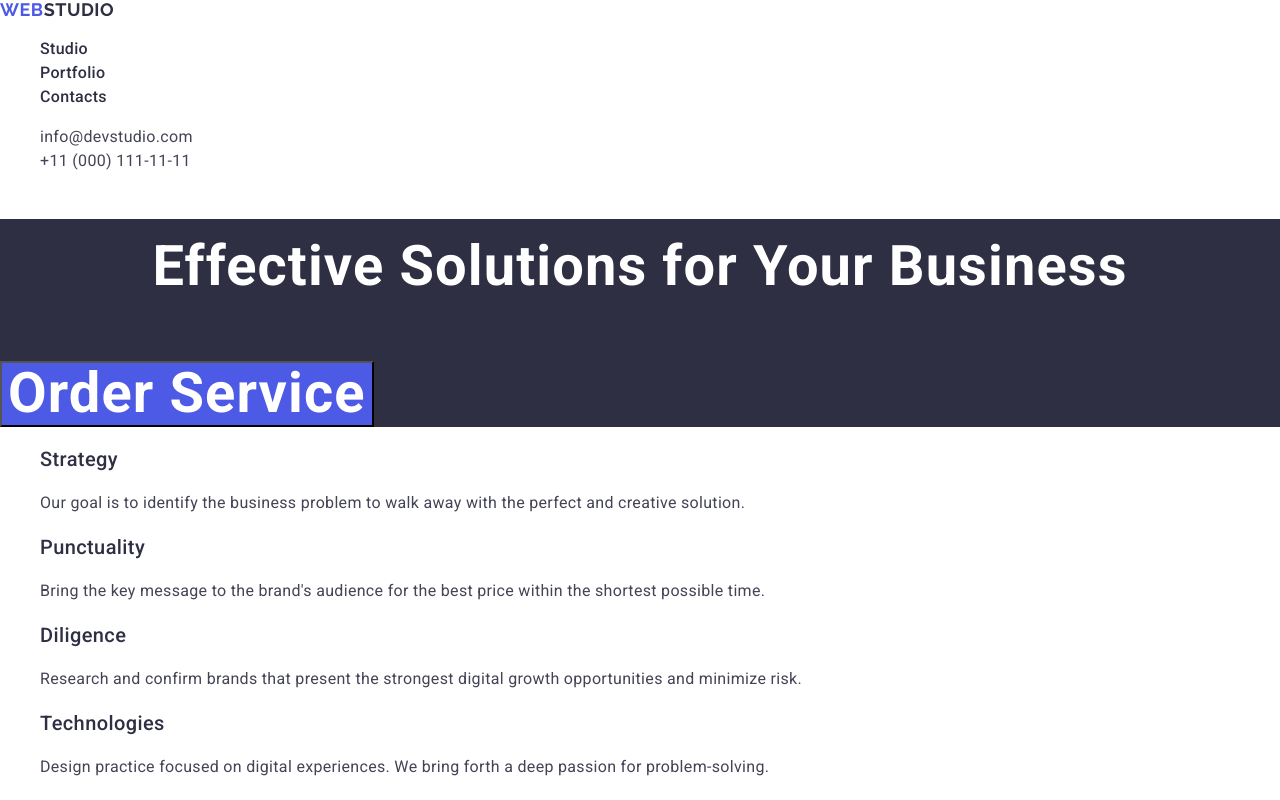
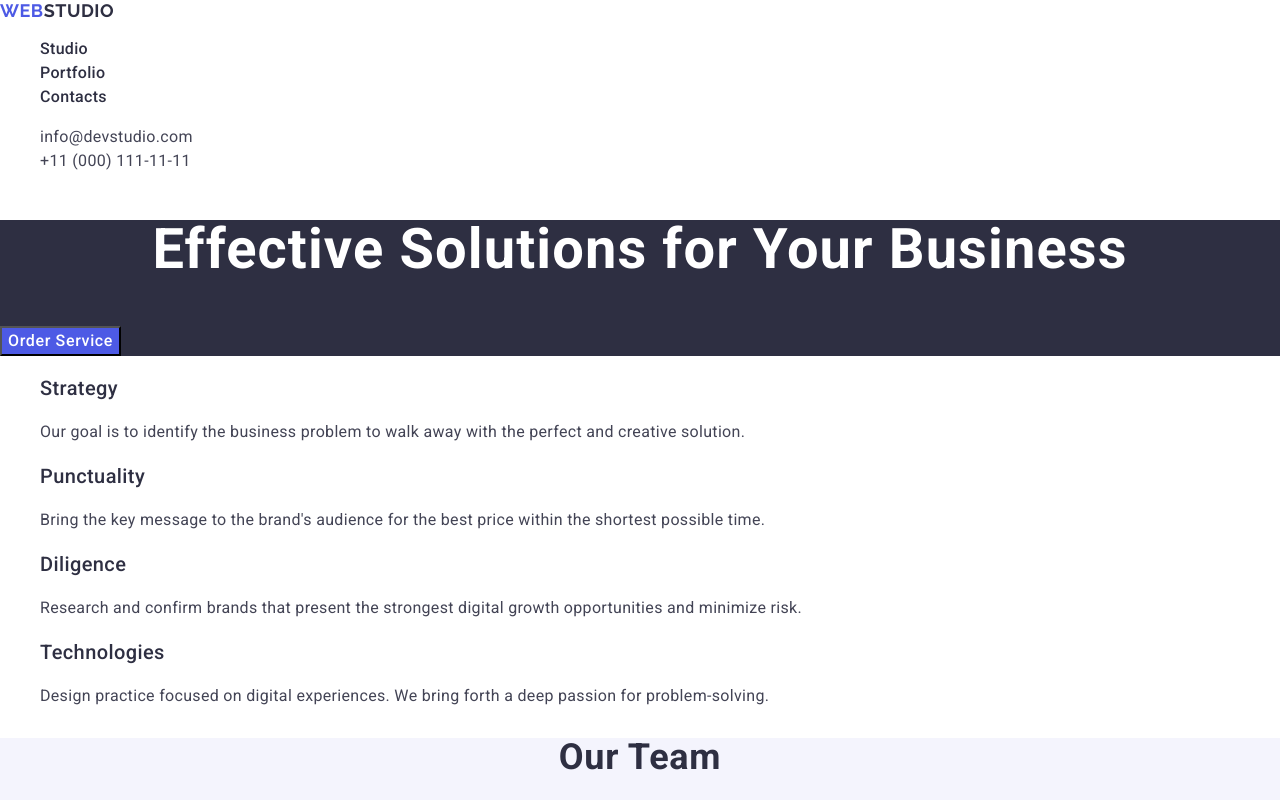
Before and after one commit to MilaY0109/goit-markup-hw-02, a plain HTML site: page index.html in a window 1280 px wide. Shown: the top 800 px of the page. Drawn offline with nearby package versions, Linux system fonts and the light colour scheme.

Commit message:
error correction

```diff
--- a/css/styles.css
+++ b/css/styles.css
@@ -1,5 +1,7 @@
 body {
   font-family: "Roboto", sans-serif;
+  color: #434455;
+  background-color: #ffffff;
 }
 
 ul {
@@ -26,18 +28,18 @@ a {
 /* -----HEADER----- */
 
 .header-logo {
-  color: #2e2f42;
-  font-family: Raleway;
+  color: #4d5ae5;
+  font-family: Raleway, sans-serif;
   font-size: 18px;
   font-style: normal;
   font-weight: 700;
-  line-height: 1.16;
+  line-height: 1.17;
   letter-spacing: 0.03em;
   text-transform: uppercase;
 }
 
-.header-logo-web {
-  color: #4d5ae5;
+.header-logo-studio {
+  color: #2e2f42;
 }
 
 .header-list-link {
@@ -50,6 +52,10 @@ a {
 .header-list-link:hover,
 .header-list-link:focus {
   color: #404bbf;
+}
+
+.header-address {
+  font-style: normal;
 }
 
 .header-address-link {
@@ -76,18 +82,22 @@ a {
   text-align: center;
   font-size: 56px;
   font-weight: 700;
-  line-height: 1.7;
+  line-height: 1.07;
   letter-spacing: 0.02em;
 }
 .hero-order-btn {
   color: #ffffff;
   text-align: center;
-  font-size: 56px;
+  font-size: 16px;
   font-style: normal;
-  font-weight: 700;
-  line-height: 1.07;
-  letter-spacing: 0.02em;
+  font-weight: 500;
+  line-height: 1.5;
+  letter-spacing: 0.04em;
   background-color: #4d5ae5;
+}
+
+.hero-order-btn {
+  cursor: pointer;
 }
 
 .hero-order-btn:hover,
@@ -116,7 +126,7 @@ a {
 /* -----TEAM----- */
 
 .team {
-  background: #f4f4fd;
+  background-color: #f4f4fd;
 }
 
 .team-title {
@@ -134,6 +144,7 @@ a {
 
 .team-item-title {
   color: #2e2f42;
+  background-color: #ffffff;
   text-align: center;
   font-size: 20px;
   font-weight: 500;
@@ -143,6 +154,7 @@ a {
 
 .team-item-text {
   color: #434455;
+  background-color: #ffffff;
   text-align: center;
   font-size: 16px;
   font-weight: 400;
@@ -188,17 +200,17 @@ a {
 }
 
 .footer-logo {
-  color: #f4f4fd;
-  font-family: Raleway;
+  color: #4d5ae5;
+  font-family: Raleway, sans-serif;
   font-size: 18px;
   font-style: normal;
   font-weight: 700;
-  line-height: 1.16;
+  line-height: 1.17;
   letter-spacing: 0.03em;
   text-transform: uppercase;
 }
-.footer-logo-web {
-  color: #4d5ae5;
+.footer-logo-studio {
+  color: #f4f4fd;
 }
 .footer-text {
   color: #f4f4fd;
--- a/index.html
+++ b/index.html
@@ -23,18 +23,18 @@
     <header class="header">
       <nav class="header-navigation">
         <a class="header-logo" href="./index.html"
-          ><span class="header-logo-web">Web</span>Studio
+          >Web<span class="header-logo-studio">Studio</span>
         </a>
 
         <ul class="header-list">
           <li class="header-list-item">
-            <a class="header-list-link" href="">Studio</a>
+            <a class="header-list-link" href="./index.html">Studio</a>
           </li>
           <li class="header-list-item">
-            <a class="header-list-link" href="">Portfolio</a>
+            <a class="header-list-link" href="./index.html">Portfolio</a>
           </li>
           <li class="header-list-item">
-            <a class="header-list-link" href="">Contacts</a>
+            <a class="header-list-link" href="./index.html">Contacts</a>
           </li>
         </ul>
       </nav>
@@ -222,7 +222,7 @@
     </main>
     <footer class="footer">
       <a class="footer-logo" href="./index.html"
-        ><span class="footer-logo-web">Web</span>Studio
+        >Web<span class="footer-logo-studio">Studio</span>
       </a>
       <p class="footer-text">
         Increase the flow of customers and sales for your business with digital
```
